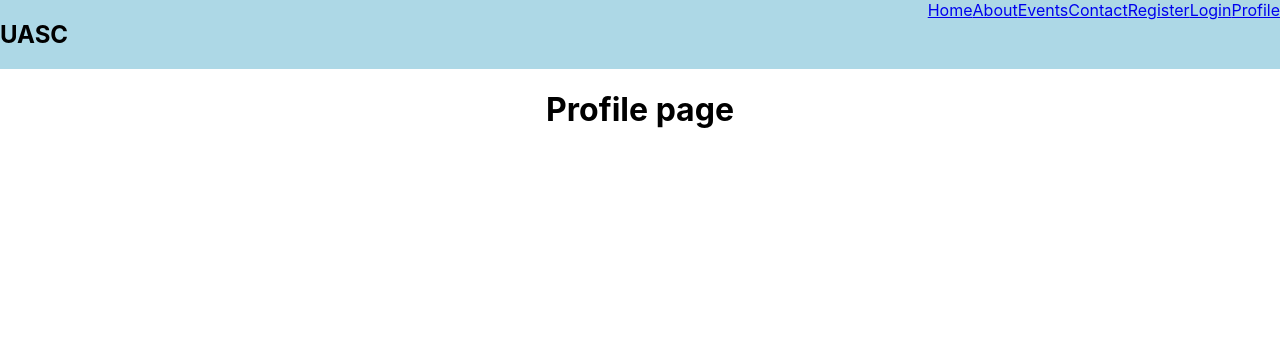
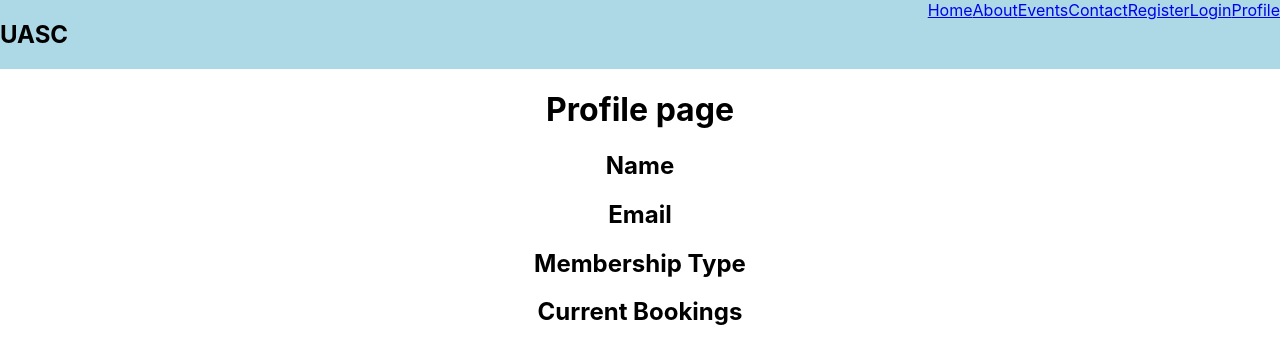
Before and after one commit to UoaWDCC/uasc-web, a React (Create React App) app in the folder frontend/: page /profile in a window 1280 px wide. Shown: the top 364 px of the page. Built offline with nearby package versions, Linux system fonts and the light colour scheme.

Commit message:
Starting creating template

```diff
--- a/frontend/src/pages/Profile.js
+++ b/frontend/src/pages/Profile.js
@@ -2,6 +2,14 @@ const Profile = () => {
   return (
     <div>
       <h1>Profile page</h1>
+      <div>
+        <h2>Name</h2>
+        <h2>Email</h2>
+        <h2>Membership Type</h2>
+      </div>
+      <div>
+        <h2>Current Bookings</h2>
+      </div>
     </div>
   );
 };
```
